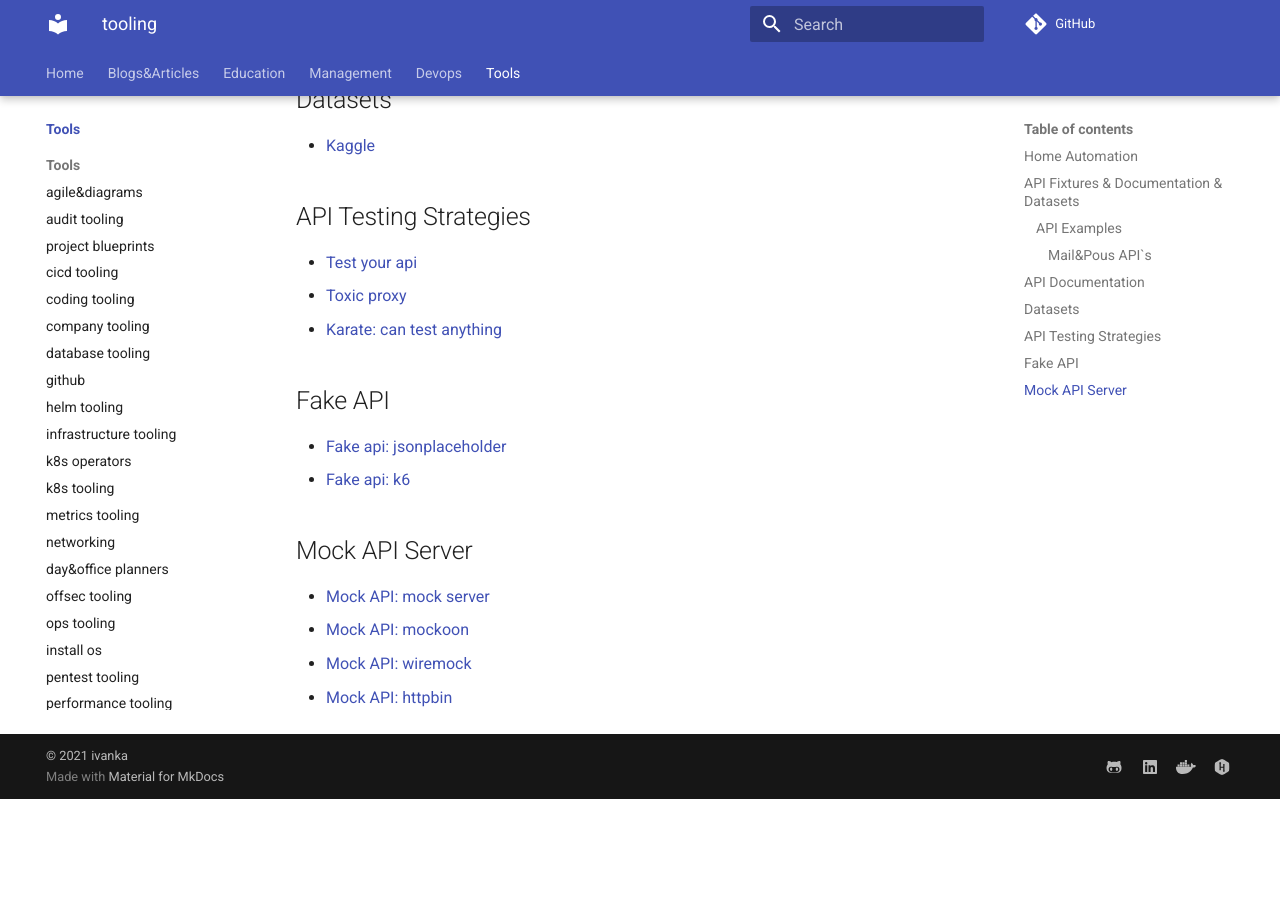
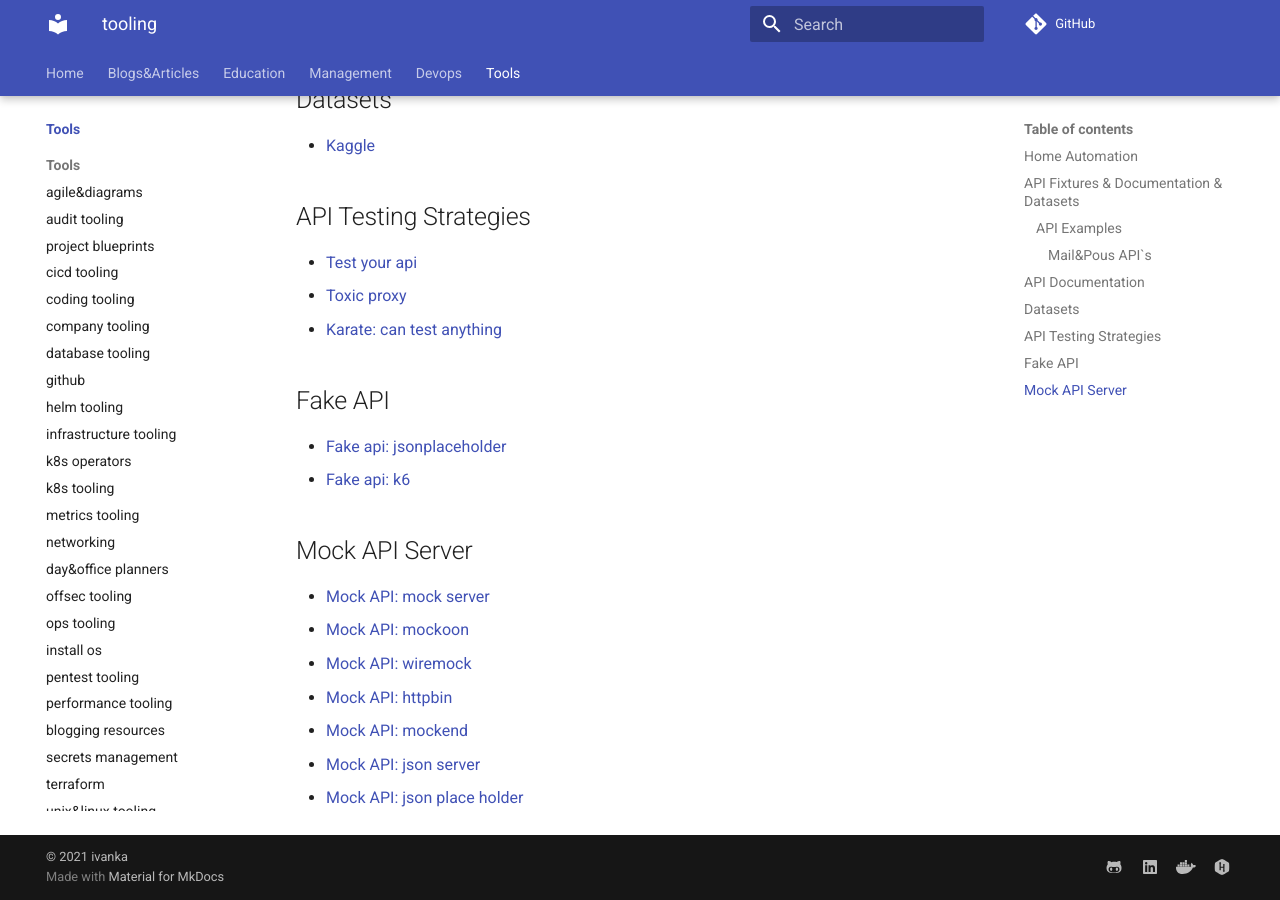
Before and after one commit to ivankatliarchuk/knowledge-base, an MkDocs documentation site: the page built from docs/tools/index.md, in a window 1280 px wide and 900 px high, scrolled down 1261 px. Built offline with MkDocs 1.6.1 and Material for MkDocs 9.7.7, drawn with Linux system fonts in a browser that asks for light colours; comment, search, counter and statistics services are not loaded; before the commit the page ends 2060 px from its top, so only the background shows below that.

Commit message:
docs: added multiple fake api

```diff
--- a/docs/tools/index.md
+++ b/docs/tools/index.md
@@ -64,3 +64,6 @@
 - [Mock API: mockoon](https://mockoon.com/)
 - [Mock API: wiremock](http://wiremock.org/)
 - [Mock API: httpbin](https://httpbin.org/#/)
+- [Mock API: mockend](https://docs.mockend.com)
+- [Mock API: json server](https://github.com/typicode/json-server)
+- [Mock API: json place holder](https://jsonplaceholder.typicode.com)
```
